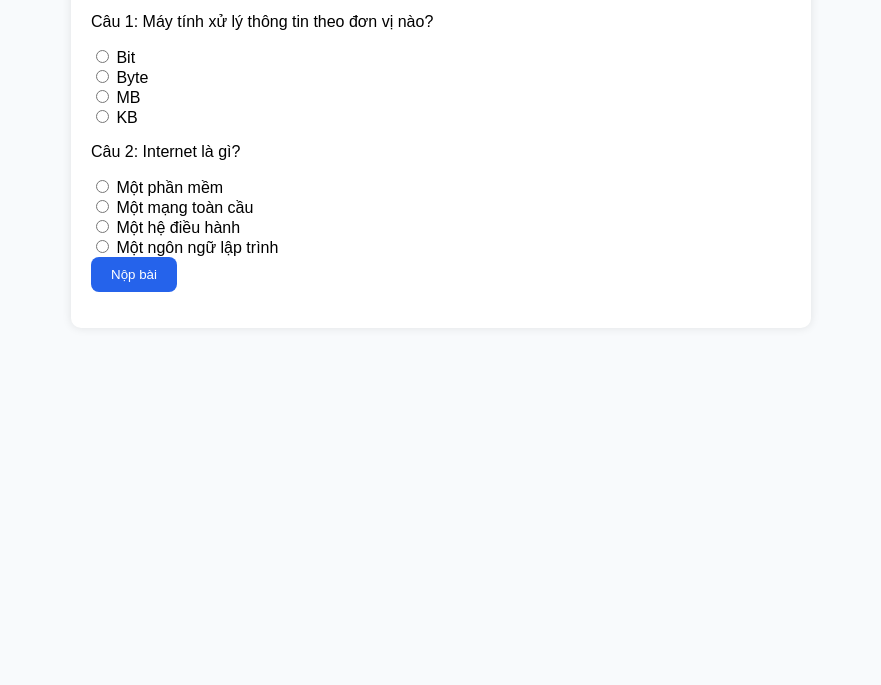
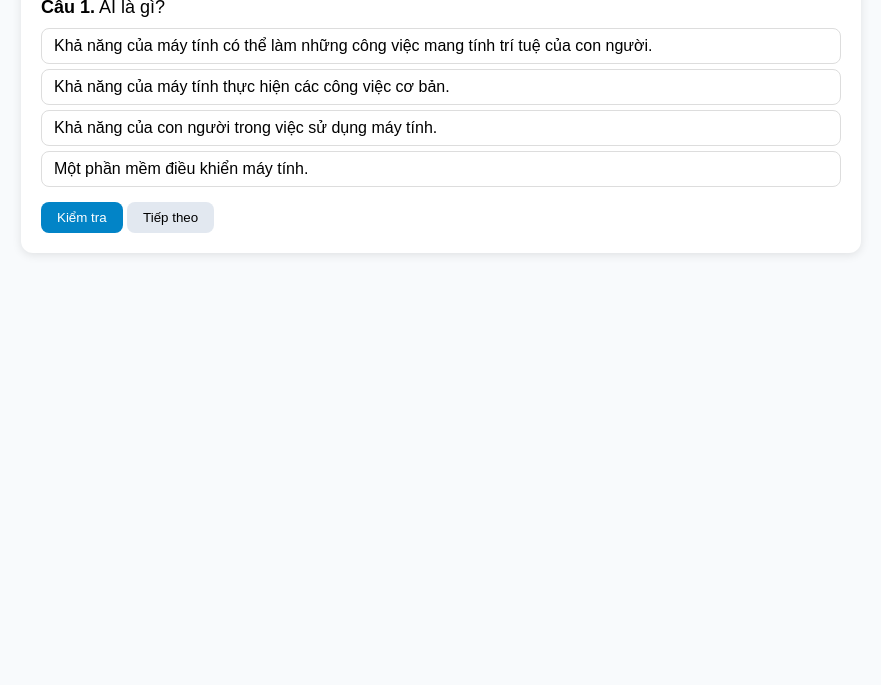
Before and after one commit to lamnguyen75/lamnguyen, a plain HTML site: page index.html in a window 1280 px wide. Shown: the part 115-800 px from the top of the page, without its empty margins (199-1080 px from the left). Drawn offline with Linux system fonts and the light colour scheme.

Commit message:
Update index.html

```diff
--- a/index.html
+++ b/index.html
@@ -3,43 +3,110 @@
 <head>
   <meta charset="UTF-8" />
   <meta name="viewport" content="width=device-width, initial-scale=1.0" />
-  <title>Quiz Tin học 12</title>
+  <title>Quiz Tin học 12 — 40 câu</title>
   <style>
-    body { font-family: Arial, sans-serif; background: #f8fafc; padding: 20px; }
-    .quiz-box { background: #fff; padding: 20px; border-radius: 10px; max-width: 700px; margin: auto; box-shadow: 0 0 10px rgba(0,0,0,0.1); }
-    h1 { text-align: center; color: #2563eb; }
-    button { background: #2563eb; color: white; border: none; padding: 10px 20px; border-radius: 8px; cursor: pointer; }
-    button:hover { background: #1d4ed8; }
+    body { font-family: Arial, sans-serif; background-color: #f8fafc; margin: 0; padding: 20px; }
+    .quiz-box { max-width: 800px; background: white; border-radius: 12px; box-shadow: 0 2px 10px rgba(0,0,0,0.1); margin: auto; padding: 20px; }
+    h1 { font-size: 24px; text-align: center; margin-bottom: 10px; }
+    .question { font-size: 18px; margin-bottom: 10px; }
+    .option { border: 1px solid #ddd; border-radius: 8px; padding: 8px 12px; margin: 5px 0; cursor: pointer; }
+    .option:hover { background-color: #f1f5f9; }
+    .selected { border-color: #0284c7; background-color: #e0f2fe; }
+    .correct { background-color: #dcfce7; border-color: #22c55e; }
+    .wrong { background-color: #fee2e2; border-color: #ef4444; }
+    button { margin-top: 10px; padding: 8px 16px; border-radius: 8px; cursor: pointer; }
+    button:disabled { opacity: 0.5; cursor: not-allowed; }
+    .btn-primary { background-color: #0284c7; color: white; border: none; }
+    .btn-secondary { background-color: #e2e8f0; border: none; }
+    .score { text-align: right; font-size: 14px; color: #555; }
   </style>
 </head>
 <body>
   <div class="quiz-box">
-    <h1>Quiz Tin học 12</h1>
-    <div id="quiz"></div>
-    <button onclick="checkAnswers()">Nộp bài</button>
-    <p id="result"></p>
+    <h1>Quiz ôn tập Tin học 12 — 40 câu</h1>
+    <div id="progress"></div>
+    <div id="question-container"></div>
+    <div id="options"></div>
+    <div id="feedback"></div>
+    <div>
+      <button id="submit" class="btn-primary">Kiểm tra</button>
+      <button id="next" class="btn-secondary">Tiếp theo</button>
+      <span class="score" id="score"></span>
+    </div>
+  </div>
 
-    <script>
-      const questions = [
-        { q: "Câu 1: Máy tính xử lý thông tin theo đơn vị nào?", a: ["Bit", "Byte", "MB", "KB"], correct: 1 },
-        { q: "Câu 2: Internet là gì?", a: ["Một phần mềm", "Một mạng toàn cầu", "Một hệ điều hành", "Một ngôn ngữ lập trình"], correct: 1 }
-      ];
-      const quizDiv = document.getElementById("quiz");
-      questions.forEach((item, i) => {
-        const qDiv = document.createElement("div");
-        qDiv.innerHTML = `<p>${item.q}</p>` + item.a.map((opt, j) =>
-          `<label><input type='radio' name='q${i}' value='${j}'> ${opt}</label><br>`).join("");
-        quizDiv.appendChild(qDiv);
+  <script>
+    const questions = [
+      { q: "AI là gì?", a: 0, c: ["Khả năng của máy tính có thể làm những công việc mang tính trí tuệ của con người.","Khả năng của máy tính thực hiện các công việc cơ bản.","Khả năng của con người trong việc sử dụng máy tính.","Một phần mềm điều khiển máy tính."] },
+      { q: "Phát biểu nào phù hợp nhất khi nói về khả năng của Trí tuệ nhân tạo hẹp?", a: 3, c: ["Tự chuyển đổi để giải quyết các nhiệm vụ khác nhau.","Suy luận và giải quyết các vấn đề phức tạp như con người.","Hiểu ngôn ngữ tự nhiên và tạo ra văn bản giống con người.","Giải quyết nhiệm vụ cụ thể theo những gì đã được học."] },
+      { q: "Phương án nào nêu đúng về khả năng suy luận của AI?", a: 2, c: ["Trích xuất thông tin từ dữ liệu để học và tích luỹ tri thức.","Cảm nhận và hiểu biết môi trường thông qua các cảm biến và thiết bị đầu vào.","Vận dụng logic và tri thức để đưa ra quyết định hoặc kết luận.","Tìm ra cách giải quyết các tình huống phức tạp dựa trên thông tin và tri thức."] },
+      { q: "Phương án nào nêu đúng về khả năng học của AI?", a: 0, c: ["Trích xuất thông tin từ dữ liệu để học và tích luỹ tri thức.","Cảm nhận và hiểu biết môi trường thông qua các cảm biến và thiết bị đầu vào.","Khả năng vận dụng logic và tri thức để đưa ra quyết định hoặc kết luận.","Khả năng tìm ra cách giải quyết các tình huống phức tạp dựa trên thông tin và tri thức."] },
+      // ... (để rút gọn ví dụ, có thể tiếp tục thêm các câu khác tương tự, đủ 40 câu như bản React)
+    ];
+
+    let current = 0;
+    let score = 0;
+    let selected = null;
+
+    const questionContainer = document.getElementById('question-container');
+    const optionsDiv = document.getElementById('options');
+    const feedbackDiv = document.getElementById('feedback');
+    const progressDiv = document.getElementById('progress');
+    const scoreDiv = document.getElementById('score');
+
+    function renderQuestion() {
+      const q = questions[current];
+      questionContainer.innerHTML = `<div class='question'><b>Câu ${current + 1}.</b> ${q.q}</div>`;
+      progressDiv.textContent = `Câu ${current + 1} / ${questions.length}`;
+      optionsDiv.innerHTML = '';
+      feedbackDiv.textContent = '';
+      selected = null;
+      q.c.forEach((choice, i) => {
+        const div = document.createElement('div');
+        div.className = 'option';
+        div.textContent = choice;
+        div.onclick = () => {
+          document.querySelectorAll('.option').forEach(o => o.classList.remove('selected'));
+          div.classList.add('selected');
+          selected = i;
+        };
+        optionsDiv.appendChild(div);
       });
-      function checkAnswers() {
-        let score = 0;
-        questions.forEach((item, i) => {
-          const selected = document.querySelector(`input[name="q${i}"]:checked`);
-          if (selected && Number(selected.value) === item.correct) score++;
-        });
-        document.getElementById("result").innerText = `Bạn đúng ${score}/${questions.length} câu.`;
+      document.getElementById('submit').disabled = false;
+    }
+
+    document.getElementById('submit').onclick = () => {
+      if (selected === null) return;
+      const q = questions[current];
+      const options = document.querySelectorAll('.option');
+      options[q.a].classList.add('correct');
+      if (selected === q.a) {
+        feedbackDiv.textContent = '✅ Chính xác!';
+        feedbackDiv.style.color = 'green';
+        score++;
+      } else {
+        feedbackDiv.textContent = `❌ Sai rồi. Đáp án đúng là: ${q.c[q.a]}`;
+        feedbackDiv.style.color = 'red';
+        options[selected].classList.add('wrong');
       }
-    </script>
-  </div>
+      scoreDiv.textContent = `Điểm: ${score}`;
+      document.getElementById('submit').disabled = true;
+    };
+
+    document.getElementById('next').onclick = () => {
+      if (current < questions.length - 1) {
+        current++;
+        renderQuestion();
+      } else {
+        questionContainer.innerHTML = `<h2>Hoàn thành!</h2><p>Bạn đúng ${score}/${questions.length} câu.</p>`;
+        optionsDiv.innerHTML = '';
+        feedbackDiv.innerHTML = '';
+        document.getElementById('submit').style.display = 'none';
+        document.getElementById('next').style.display = 'none';
+      }
+    };
+
+    renderQuestion();
+  </script>
 </body>
 </html>
```
